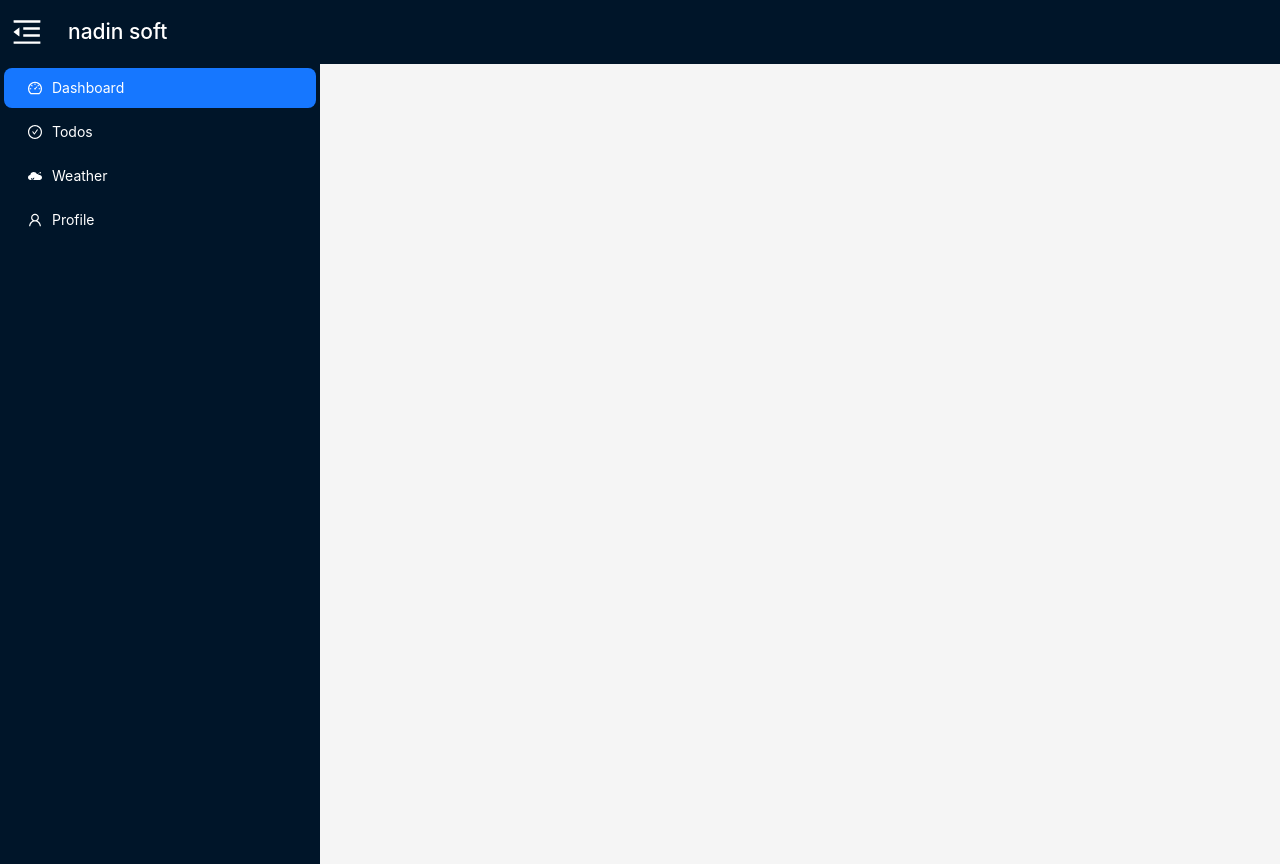
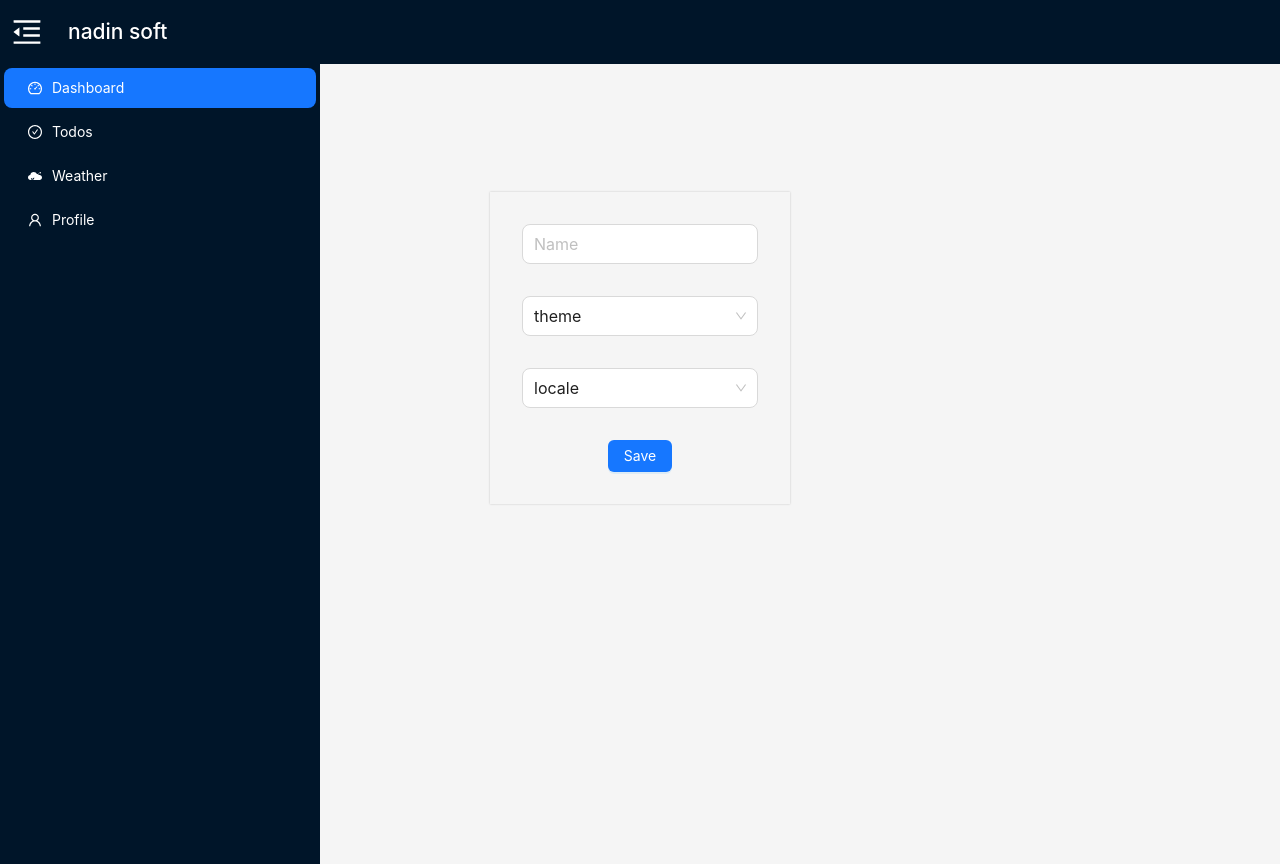
Before and after one commit to famiranii/weather, a Vue app: page /#/profile in a window 1280 px wide. Before the commit this address led to /#/todos. Built offline with nearby package versions, Linux system fonts and the light colour scheme.

Commit message:
end of profile page

```diff
--- a/components.d.ts
+++ b/components.d.ts
@@ -7,7 +7,9 @@ export {}
 
 declare module 'vue' {
   export interface GlobalComponents {
+    AButton: typeof import('ant-design-vue/es')['Button']
     ACard: typeof import('ant-design-vue/es')['Card']
+    AInput: typeof import('ant-design-vue/es')['Input']
     ALayout: typeof import('ant-design-vue/es')['Layout']
     ALayoutHeader: typeof import('ant-design-vue/es')['LayoutHeader']
     ALayoutSider: typeof import('ant-design-vue/es')['LayoutSider']
--- a/src/components/weather/CardContent.vue
+++ b/src/components/weather/CardContent.vue
@@ -27,7 +27,6 @@ const fetchData = async (latitude: number, longitude: number) => {
     );
     if (response.ok) {
       const data = await response.json();
-      console.log(data.hourly.temperature_2m[0]);
       temperature.value = data.hourly.temperature_2m[0];
       weather.value = data.hourly.weathercode[0];
     } else {
--- a/src/pages/dashboard/Dashboard.vue
+++ b/src/pages/dashboard/Dashboard.vue
@@ -2,16 +2,25 @@
   <div class="dashboard-container">
     <a-typography-title :level="1">{{ currentTime }}</a-typography-title>
     <a-typography-title :level="2"
-      >Good morning {{ username }}</a-typography-title
+      >Good morning {{ setting.name }}</a-typography-title
     >
   </div>
 </template>
 
 <script setup lang="ts">
-import { ref, onMounted } from "vue";
+import { ref, onMounted, reactive } from "vue";
+import settingType from "../../types/setting.type";
 
 const currentTime = ref<string>(getCurrentTime());
-const username = ref<string | null>(localStorage.getItem("user-nadinsoft"));
+const settingString = ref<string | null>(localStorage.getItem("setting"));
+let setting = reactive<settingType>({
+  name: "",
+  theme: "",
+  locale: "",
+});
+if (settingString.value) {
+  setting = reactive(JSON.parse(settingString.value));
+}
 
 onMounted(() => {
   setInterval(() => {
--- a/src/pages/profile/Profile.vue
+++ b/src/pages/profile/Profile.vue
@@ -1,4 +1,70 @@
-<script lang="ts" setup></script>
 <template>
-  <div>farhad</div>
+  <div class="profile-container">
+    <div>
+      <a-input v-model:value="setting.name" size="large" placeholder="Name" />
+      <a-select
+        class="selector"
+        v-model:value="setting.theme"
+        :options="themeOptions"
+        size="large"
+      ></a-select>
+      <a-select
+        class="selector"
+        v-model:value="setting.locale"
+        :options="localeOptions"
+        size="large"
+      ></a-select>
+      <div class="setting-btn">
+        <a-button type="primary" @click="saveSetting">Save</a-button>
+      </div>
+    </div>
+  </div>
 </template>
+<script lang="ts" setup>
+import { reactive, ref } from "vue";
+import settingType from "../../types/setting.type";
+let setting = reactive<settingType>({
+  name: "",
+  theme: "theme",
+  locale: "locale",
+});
+const settingString = ref(localStorage.getItem("setting"));
+if (settingString.value) {
+  setting = reactive(JSON.parse(settingString.value));
+}
+
+const themes: string[] = ["dark", "light"];
+const themeOptions = themes.map((theme) => ({
+  value: theme,
+}));
+const locales: string[] = ["en", "fa"];
+const localeOptions = locales.map((locale) => ({
+  value: locale,
+}));
+
+const saveSetting = () => {
+  localStorage.setItem("setting", JSON.stringify(setting));
+};
+</script>
+
+<style scoped>
+.profile-container {
+  display: flex;
+  align-items: center;
+  flex-direction: column;
+  margin: 0 auto;
+  margin-top: 8rem;
+  width: 300px;
+  padding: 2rem;
+  box-shadow: 0px 0px 2px rgba(0, 0, 0, 0.2);
+}
+.selector {
+  width: 100%;
+  margin-top: 2rem;
+}
+.setting-btn{
+  display: flex;
+  justify-content: center;
+  margin-top: 2rem;
+}
+</style>
--- a/src/pages/weather/Weather.vue
+++ b/src/pages/weather/Weather.vue
@@ -1,3 +1,9 @@
+<template>
+  <div class="weather-container">
+    <SelectCountry @cityHandler="cityHandler" />
+    <CardContent :chosenCity="chosenCity" />
+  </div>
+</template>
 <script lang="ts" setup>
 import SelectCountry from "../../components/weather/SelectCountry.vue";
 import CardContent from "../../components/weather/CardContent.vue";
@@ -7,12 +13,6 @@ const cityHandler = (city: object) => {
   chosenCity.value = city;
 };
 </script>
-<template>
-  <div class="weather-container">
-    <SelectCountry @cityHandler="cityHandler" />
-    <CardContent :chosenCity="chosenCity" />
-  </div>
-</template>
 
 <style scoped>
 .weather-container {
--- /dev/null
+++ b/src/types/setting.type.ts
@@ -0,0 +1,5 @@
+export default interface settingType {
+  name: string;
+  locale: string;
+  theme: string;
+}
```
